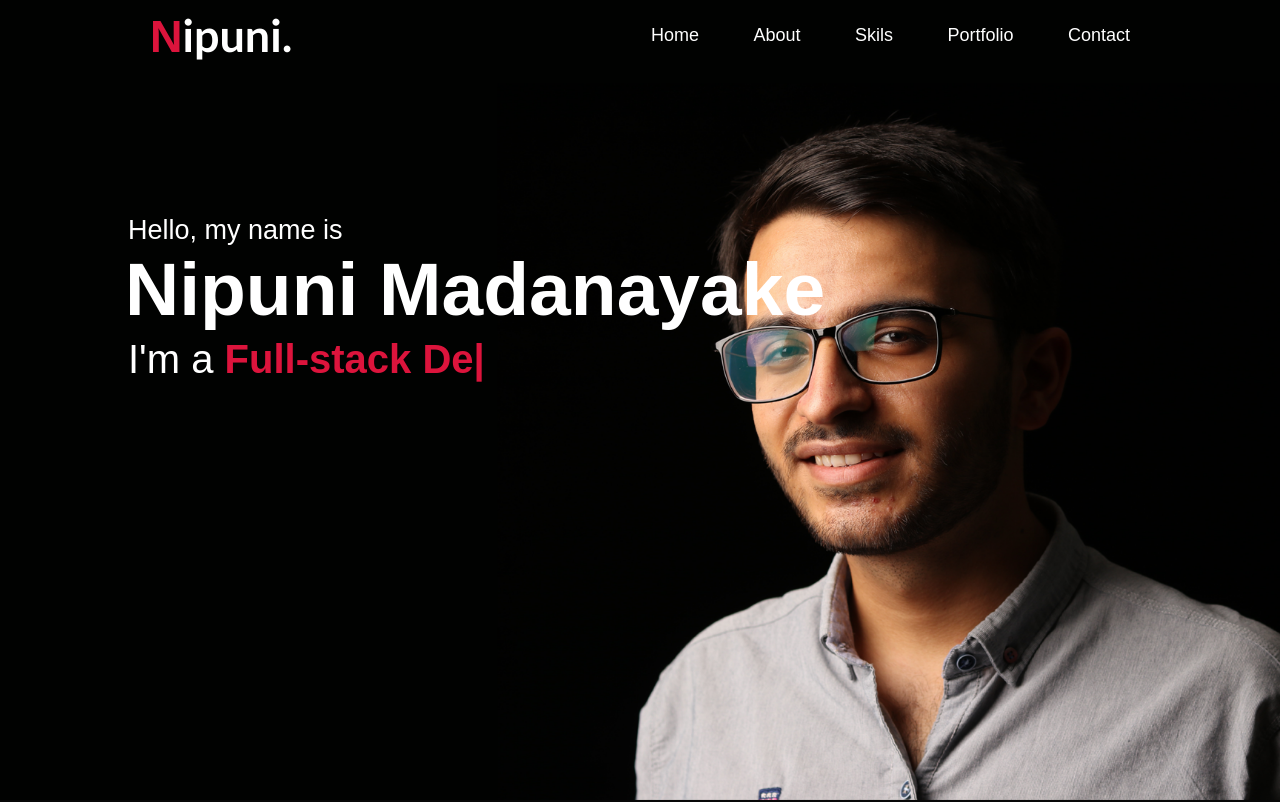
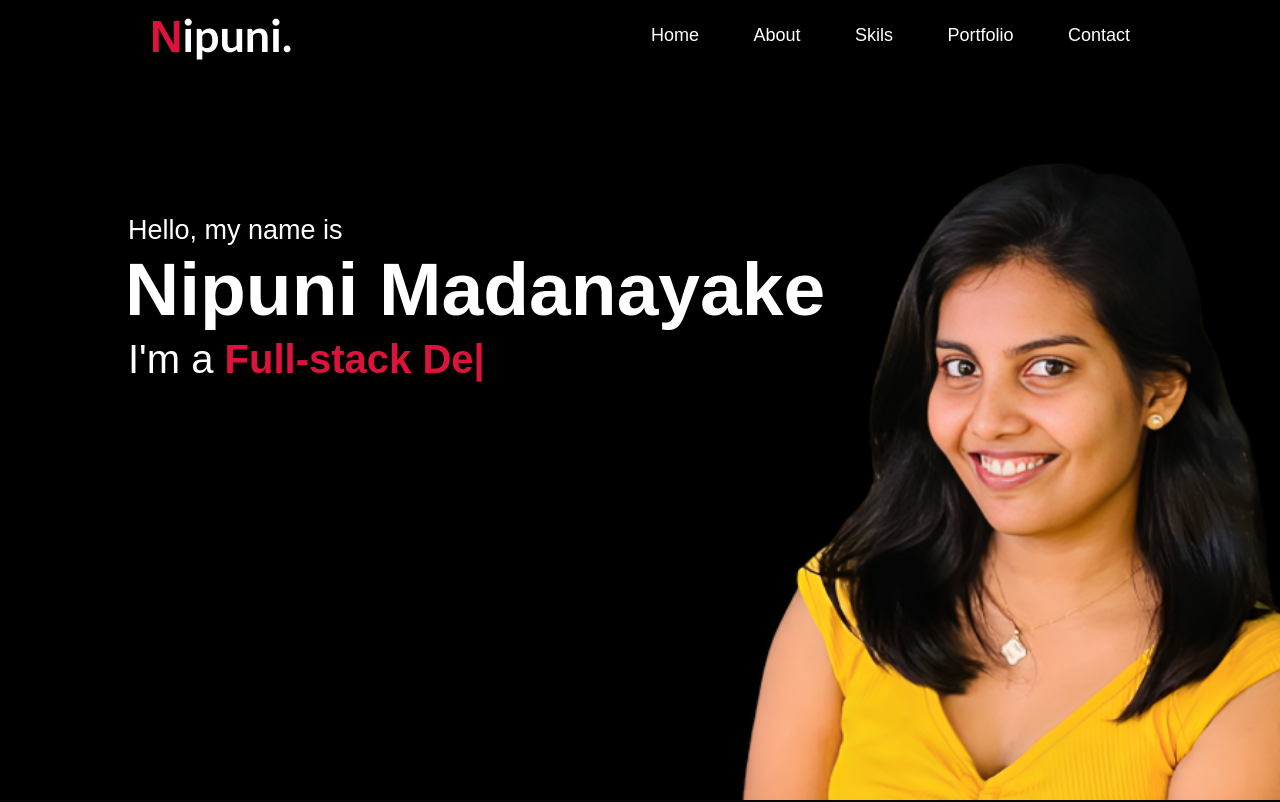
Before and after one commit to NipuniNuwanthika/Personal-Portfolio-Website, a plain HTML site: page index.html in a window 1280 px wide. Shown: the top 802 px of the page. Drawn offline with nearby package versions, Linux system fonts and the light colour scheme.

Commit message:
changed photos

```diff
--- a/index.html
+++ b/index.html
@@ -4,7 +4,7 @@
 <head>
     <meta charset="UTF-8">
     <meta name="viewport" content="width=device-width, initial-scale=1.0">
-    <title>Personal Portfolio Website - Easy Tutorials</title>
+    <title>Nipuni</title>
     <link rel="stylesheet" href="styles.css">
     <script src="https://kit.fontawesome.com/fea8804dee.js" crossorigin="anonymous"></script>
     <script src="https://cdnjs.cloudflare.com/ajax/libs/typed.js/2.1.0/typed.umd.js" integrity="sha512-+2pW8xXU/rNr7VS+H62aqapfRpqFwnSQh9ap6THjsm41AxgA0MhFRtfrABS+Lx2KHJn82UOrnBKhjZOXpom2LQ==" crossorigin="anonymous" referrerpolicy="no-referrer"></script>
--- a/styles.css
+++ b/styles.css
@@ -15,7 +15,7 @@ body {
 #header {
     width: 100%;
     height: 100vh;
-    background-image: url(images/background.png);
+    background-image: url(images/headerpic.png);
     background-size: cover;
     background-position: center;
 }
```
Also changed, not shown: images/headerpic.png (added), images/user.png.
